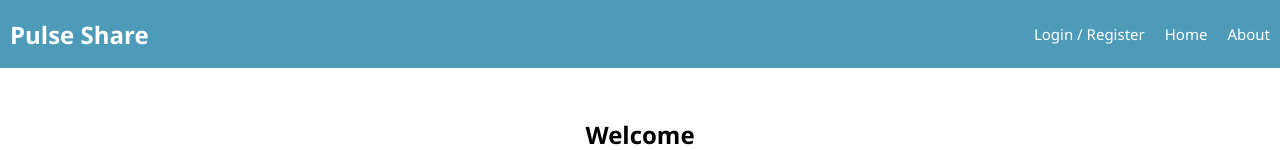
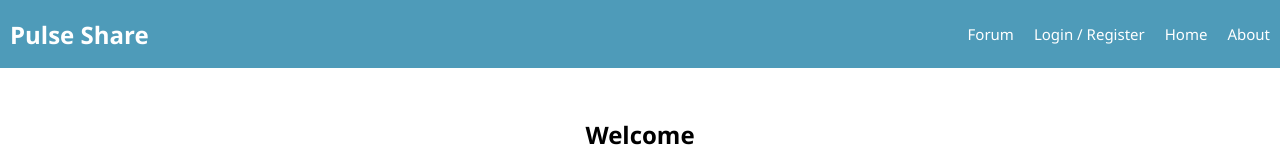
Before and after one commit to JJSalsbury/Pulse-Share, a React (Create React App) app: page /addPost#/home in a window 1280 px wide. Shown: the top 150 px of the page. Built offline with nearby package versions, Linux system fonts and the light colour scheme; no server answers.

Commit message:
merge main into feature-center-username

```diff
--- a/src/components/Nav/Nav.jsx
+++ b/src/components/Nav/Nav.jsx
@@ -22,6 +22,10 @@ function Nav() {
         {!user.id && (
           // If there's no user, show login/registration links
           <>
+            <Link className="navLink" to="/posts">
+              Forum
+            </Link>
+
             <Link className="navLink" to="/login">
               Login / Register
             </Link>
```
